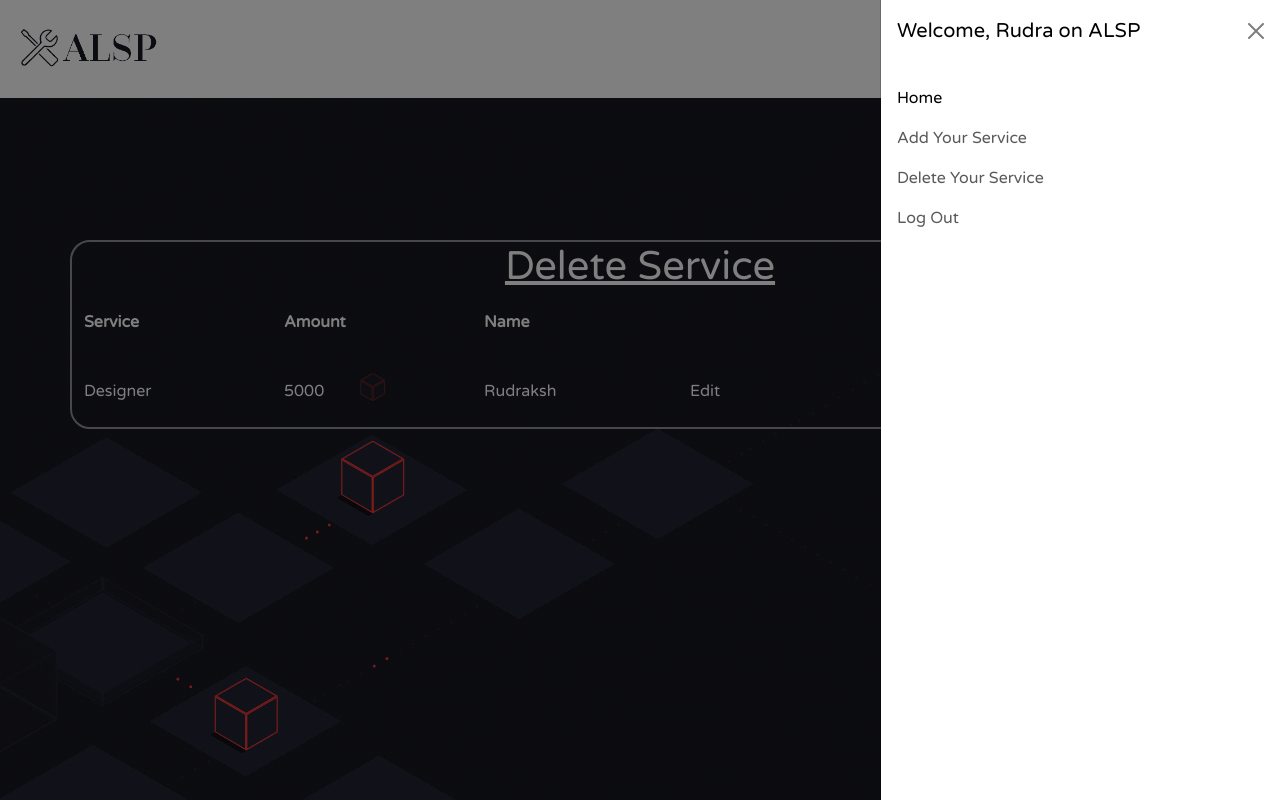
After one commit to Rudraksh026/Servi-MarketPlace-Website-for-College-Project, a PHP site: page /deleteService.php in a window 1280 px wide, after a click that opens the changed part. The commit adds this page. Run offline with PHP 8.4, Linux system fonts and the light colour scheme; a user stored in the database is signed in; data comes from the database, SQL or seed files in the repository.

Commit message:
basic final process

```diff
--- /dev/null
+++ b/deleteService.php
@@ -0,0 +1,296 @@
+<?php
+include "dp.php";
+session_start();
+
+if (isset($_SESSION['adminName'])) {
+  $email = $_SESSION['email'];
+  echo '<!DOCTYPE html>
+        <html lang="en">
+            <meta charset="UTF-8">
+            <meta name="viewport" content="width=device-width, initial-scale=1.0">
+            <title>Document</title>
+            <link rel="stylesheet" href="style/bootstrap/bootstrap.min.css">
+            <link href="https://fonts.googleapis.com/icon?family=Material+Icons" rel="stylesheet">
+            <style>
+                @import url("https://fonts.googleapis.com/css2?family=Varela+Round&display=swap");
+        *{
+            font-family: "Varela Round", sans-serif;
+            box-sizing: border-box;
+            color: white;
+        }
+        body{
+            background: url(img/login_signup_background.gif);
+            padding-top: 10em;
+        }
+        .logo{
+            width: 150px;
+        }
+
+        .container {
+          border: 2px solid rgba(255, 255, 255, 0.523);
+          width: 100%;
+          margin: 80px auto;
+          border-radius: 20px;
+          display: flex;
+          flex-wrap: wrap;
+          flex-direction: row;
+        }
+
+        .container h1 {
+          width: 100%;
+          margin: auto;
+          text-align: center;
+          text-decoration: underline;
+        }
+        tr{
+          width: 100%;
+        }
+
+        th,td{
+          width: 250px !important;
+          padding: 2% 10% ;
+
+        }
+
+        table{
+            display:block;
+            width:100%;
+        }
+
+        button{
+            background: transparent;
+            border: none;
+            outline: none;
+        }
+
+        input{
+          display:none;
+        }
+
+        .nodata{
+          display: flex;
+          width: 45%;
+          background:transparent ;
+          color: white;
+          margin: 40px auto;
+          display: flex;
+          border: 2px solid white;
+          border-radius: 15px;
+      }
+
+      .sorry{
+        margin-top: 70px;
+    }
+
+    .right{
+      width: 70%;
+  }
+
+  .left{
+    width: 30%;
+}
+
+.left,.right{
+  padding: 10px 15px;
+}
+
+a{
+  color:white;
+  text-decoration:none;
+}
+
+a:hover{
+  color:red;
+}
+
+
+
+        @media (max-width:1300px) {
+          th,td{
+            width: 200px !important;
+            padding: 2% 10%;
+            padding-left: 0px !important;
+          }
+          .nodata{
+            width: 100%;
+        }
+        }
+
+        @media (max-width:500px) {
+          .container{
+              border:none;
+              width: 100%;
+          }
+          .nodata{
+            flex-direction: column;
+        }
+        .left,.right{
+          width: 100%;
+      }
+        }
+
+            </style>
+            <script>
+            function value(n){
+              var data = [n];
+              console.log(data);
+              }
+            </script>
+        </head>
+        <body>
+            <nav class="navbar bg-body-tertiary fixed-top" style="background-color: white !important;">
+                <div class="container-fluid">
+                  <a class="navbar-brand" href="Home.php"><img class="logo" src="img/logo.png" alt=""></a>
+
+                  <button class="navbar-toggler" type="button" data-bs-toggle="offcanvas" data-bs-target="#offcanvasNavbar" aria-controls="offcanvasNavbar" aria-label="Toggle navigation">
+                    <span class="navbar-toggler-icon"></span>
+                  </button>
+                  <div class="offcanvas offcanvas-end" tabindex="-1" id="offcanvasNavbar" aria-labelledby="offcanvasNavbarLabel">
+                    <div class="offcanvas-header">
+                      <h5 class="offcanvas-title" id="offcanvasNavbarLabel" style="color:black;">Welcome, '.$_SESSION["adminName"].' on ALSP</h5>
+                      <button type="button" class="btn-close" data-bs-dismiss="offcanvas" aria-label="Close"></button>
+                    </div>
+                    <div class="offcanvas-body">
+                      <ul class="navbar-nav justify-content-end flex-grow-1 pe-3">
+                        <li class="nav-item">
+                          <a class="nav-link active" aria-current="page" href="Home.php">Home</a>
+                        </li>
+                        <li class="nav-item">
+                          <a class="nav-link" href="addService.php">Add Your Service</a>
+                        </li>
+                        <li class="nav-item">
+                          <a class="nav-link" href="deleteService.php">Delete Your Service</a>
+                        </li>
+                        <li class="nav-item">
+                          <a class="nav-link" href="logout.php">Log Out</a>
+                        </li>
+
+                      </ul>
+
+                    </div>
+                  </div>
+                </div>
+              </nav>';
+
+
+
+
+  if ($_SERVER["REQUEST_METHOD"] == "POST")  {
+    $del = $_POST["sno"];
+
+    $sql2 = "DELETE FROM `service_details` WHERE `sno` = ('$del');";
+    $result2 = mysqli_query($conn, $sql2);
+    if ($result2) {
+      $sql = "SELECT * FROM `service_details` WHERE `email` = '$email';";
+      $result = mysqli_query($conn, $sql);
+      $row = mysqli_num_rows($result);
+      if ($row > 0) {
+        echo '
+
+            <div class="container">
+              <h1>Delete Service</h1>
+              <table>
+                  <tr>
+                      <th>Service</th>
+                      <th>Amount</th>
+                      <th>Name</th>
+                      <th></th>
+                      <th></th>
+                  </tr>';
+        $i = 0;
+        $arr = array();
+        while ($data = mysqli_fetch_assoc($result)) {
+
+          array_push($arr, $data['sno']);
+          echo '<tr>
+                          <td>' . $data['service'] . '</td>
+                          <td>' . $data['amount'] . '</td>
+                          <td>' . $data['name'] . '</td>
+                          <td>
+                          <form action="Edit.php" method="get">
+                              <input type="number" name="edit" value="' . $arr[$i] . '" >
+                              <button>Edit</button>
+                            </form>
+                          </td>
+                          <td>
+                            <form action="deleteService.php" method="post">
+                              <input type="number" name="sno" value="' . $arr[$i] . '" >
+                              <button><i class="material-icons">delete</i></button>
+                            </form>
+                          </td>
+                        </tr>
+                    ';
+          $i += 1;
+        }
+
+      }
+      else {
+        echo '<div class="nodata">
+                  <img class="left" src="img/nodata.gif" alt="" width="50%">
+                  <h3 class = "right sorry">Sorry, No Data is found.</h3>
+                </div>';
+      }
+    }
+  }
+  else {
+    $sql = "SELECT * FROM `service_details` WHERE `email` = '$email';";
+    $result = mysqli_query($conn, $sql);
+    $row = mysqli_num_rows($result);
+    if ($row > 0) {
+      echo '
+
+              <div class="container">
+                <h1>Delete Service</h1>
+                <table>
+                    <tr>
+                        <th>Service</th>
+                        <th>Amount</th>
+                        <th>Name</th>
+                        <th></th>
+                        <th></th>
+                    </tr>';
+      $i = 0;
+      $arr = array();
+      while ($data = mysqli_fetch_assoc($result)) {
+        array_push($arr, $data['sno']);
+        echo '<tr>
+                            <td>' . $data['service'] . '</td>
+                            <td>' . $data['amount'] . '</td>
+                            <td>' . $data['name'] . '</td>
+                            <td>
+                            <form action="Edit.php" method="get">
+                              <input type="number" name="edit" value="' . $arr[$i] . '" >
+                              <button>Edit</button>
+                            </form>
+                            </td>
+                            <td>
+                              <form action="deleteService.php" method="post">
+                              <input type="number" name="sno" value="' . $arr[$i] . '" >
+                                <button><i class="material-icons">delete</i></button>
+                              </form>
+                            </td>
+                          </tr>
+                      ';
+        $i += 1;
+      }
+
+    }
+    else {
+      echo '<div class="nodata">
+                <img class="left" src="img/nodata.gif" alt="" width="50%">
+                <h3 class = "right sorry">Sorry, No Data is found.</h3>
+              </div>';
+    }
+  }
+}
+
+
+?>
+</table>
+</div>
+<script src="javaScript/bootstrap/bootstrap.min.js"></script>
+
+
+</body>
+
+</html>
--- a/home.php
+++ b/home.php
@@ -165,7 +165,7 @@
                   </button>
                   <div class="offcanvas offcanvas-end" tabindex="-1" id="offcanvasNavbar" aria-labelledby="offcanvasNavbarLabel">
                     <div class="offcanvas-header">
-                      <h5 class="offcanvas-title" id="offcanvasNavbarLabel">Find all Services</h5>
+                      <h5 class="offcanvas-title" id="offcanvasNavbarLabel">Welcome, '.$_SESSION["adminName"].' on ALSP</h5>
                       <button type="button" class="btn-close" data-bs-dismiss="offcanvas" aria-label="Close"></button>
                     </div>
                     <div class="offcanvas-body">
@@ -177,7 +177,7 @@
                           <a class="nav-link" href="addService.php">Add Your Service</a>
                         </li>
                         <li class="nav-item">
-                          <a class="nav-link" href="#">Delete Your Service</a>
+                          <a class="nav-link" href="deleteService.php">Delete Your Service</a>
                         </li>
                         <li class="nav-item">
                           <a class="nav-link" href="logout.php">Log Out</a>
--- a/javaScript/script.js
+++ b/javaScript/script.js
@@ -1,4 +1,3 @@
-
 function show(name,gender,service,number,email,location,amount) {
   change = "block";
   document.getElementById("popup").style.display = ("block");
```
Also changed, not shown: Edit.php (added, +230 -0 lines), addService.php (+8 -12 lines), edit_success.php (added, +19 -0 lines). Lines whose indentation alone changed are shown as unchanged.
